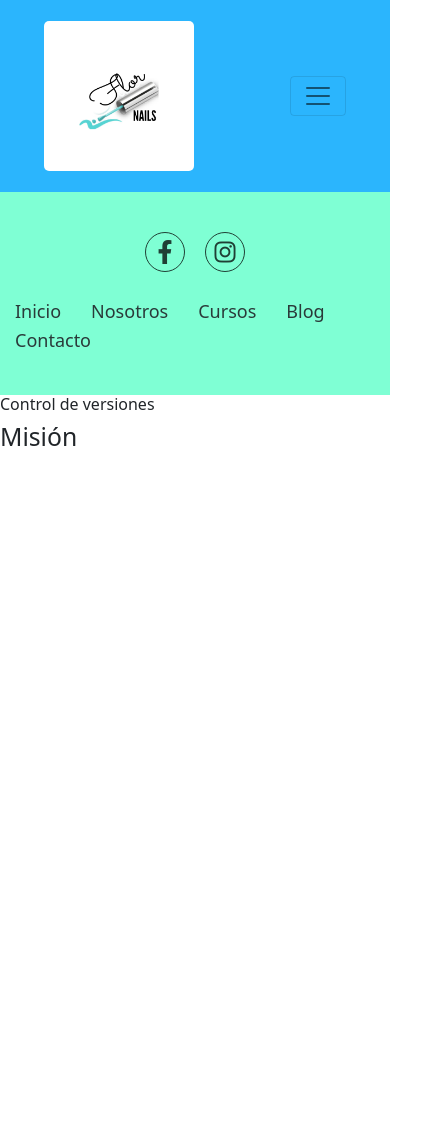
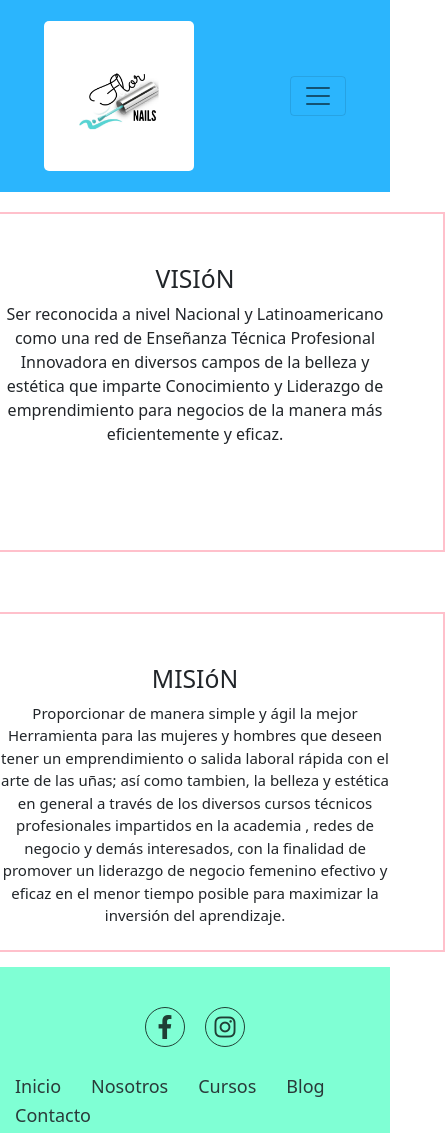
Before and after one commit to nicogallicet/tercera-entrega-master-nails, a website: page pages/nosotros.html in a window 390 px wide. Shown: the top 1133 px of the page, 445 px wide, since content can reach past the window. Before the commit the page ends 844 px from the top, so only its background shows below. Drawn offline with nearby package versions, Linux system fonts and the light colour scheme.

Commit message:
tercer entrega terminada

```diff
--- a/pages/nosotros.html
+++ b/pages/nosotros.html
@@ -45,6 +45,26 @@
         </nav>
     </header>
 
+<!--Galeria de Nosotros-->
+<span id="sobreNosotros">
+    <div class="vision">
+        <h2 class="titulo">VISIóN</h2>
+        <p>Ser reconocida a nivel Nacional y Latinoamericano como una red de Enseñanza Técnica Profesional  Innovadora en diversos campos de la belleza y
+        estética que imparte Conocimiento y Liderazgo de emprendimiento para negocios de la manera más eficientemente y eficaz.
+        </p>
+    </div>
+
+    <div class="mision">
+        <h2 class="titulo"> MISIóN</h2>
+        <p class="p-mision">Proporcionar de manera simple y ágil la mejor Herramienta para las mujeres y hombres que deseen tener un emprendimiento o
+        salida laboral rápida con el arte de las uñas; así como tambien, la belleza y estética en
+        general a través de los diversos cursos técnicos profesionales impartidos en la academia , redes de negocio y
+        demás interesados, con la finalidad de promover un liderazgo de negocio femenino efectivo y eficaz en el menor tiempo posible
+        para maximizar la inversión del aprendizaje.
+        </p>
+    </div>
+</span>
+
 <!--Footer-->
 <section class="footer">
     <div class="redes">
@@ -71,17 +91,7 @@
     </ul>
 </section>
 
-<!--Galeria de Nosotros-->
-<span>
-    <div class="cardNosotros">
-        <div>
-            <h6>Control de versiones</h6>
-            <h2>Misión</h2>
-        </div>
 
-    </div>
-
-</span>
 
 
 <script src="https://cdn.jsdelivr.net/npm/bootstrap@5.1.3/dist/js/bootstrap.bundle.min.js"
--- a/scss/estilo.scss
+++ b/scss/estilo.scss
@@ -32,6 +32,38 @@ header {
     padding: 8px;
     border-radius: 3px;
 }
+
+/** Bienvenida**/
+.Titulo1 {
+    margin-top: 15px;
+    display: grid;
+    justify-content: center;
+    background-color: lightblue;
+    color: white; }
+
+.planes {
+    background-color: pink;
+    h2 {
+        color: black;
+        font-family: "Hurricane";
+        text-align: center;
+        font-size: 2.5rem;
+            }
+            .textoMembresia {
+                display: grid;
+                justify-items: center;
+                font-size: 1.5rem;
+            }
+}
+
+table {
+    margin-bottom: 15px;
+    display: grid;
+    justify-content: center;
+    background-color: lightblue;
+}
+
+
 
 /** Footer**/
 .footer {
--- a/scss/nosotros.scss
+++ b/scss/nosotros.scss
@@ -0,0 +1,47 @@
+/** Sección Nosotros**/
+/** Galeria Nosotros**/
+
+#sobreNosotros {
+    display: grid;
+    grid-template-columns: repeat(2, 1fr);
+    justify-items: center;
+    row-gap: 40px;
+    margin-bottom: 15px;
+    .mision {
+        margin-top: 20px;
+        width: 500px;
+        height: 340px;
+        border: solid 2px pink;
+        padding: 50px;
+        display: inline-block;
+        vertical-align: middle;
+        text-align: center;
+        .p-mision {
+            font-size: 15px;
+        }
+    }
+    .vision {
+        margin-top: 20px;
+        width: 500px;
+        height: 340px;
+        border: solid 2px pink;
+        padding: 50px;
+        display: inline-block;
+        vertical-align: middle;
+        text-align: center;
+    }
+}
+
+@media (max-width: 1023px) {
+    #sobreNosotros {
+        grid-template-columns: repeat(2, 1fr);
+    }
+}
+
+@media (max-width: 767px) {
+    #sobreNosotros {
+        display: flex;
+        flex-direction: column;
+        align-items: center;
+    }
+}
```
Also changed, not shown: index.html (+45 -2 lines), css/estilo.css.
